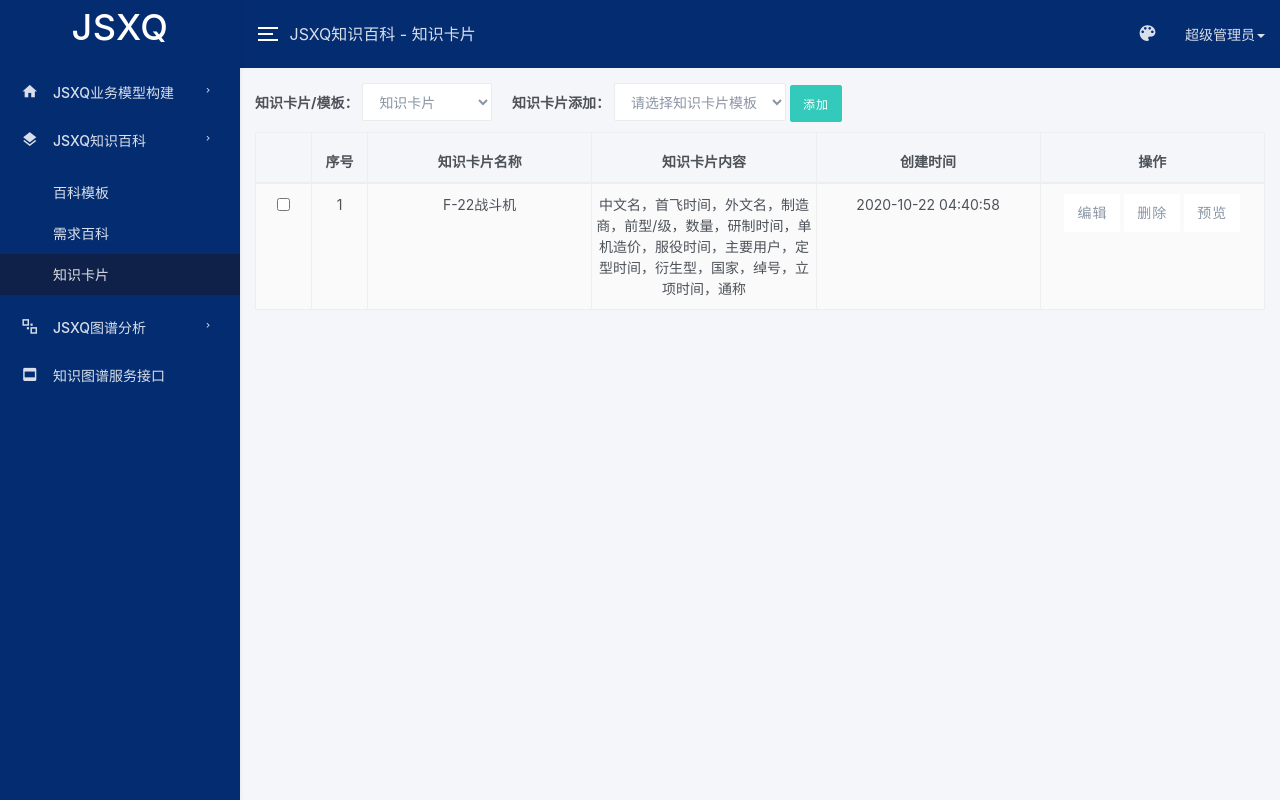
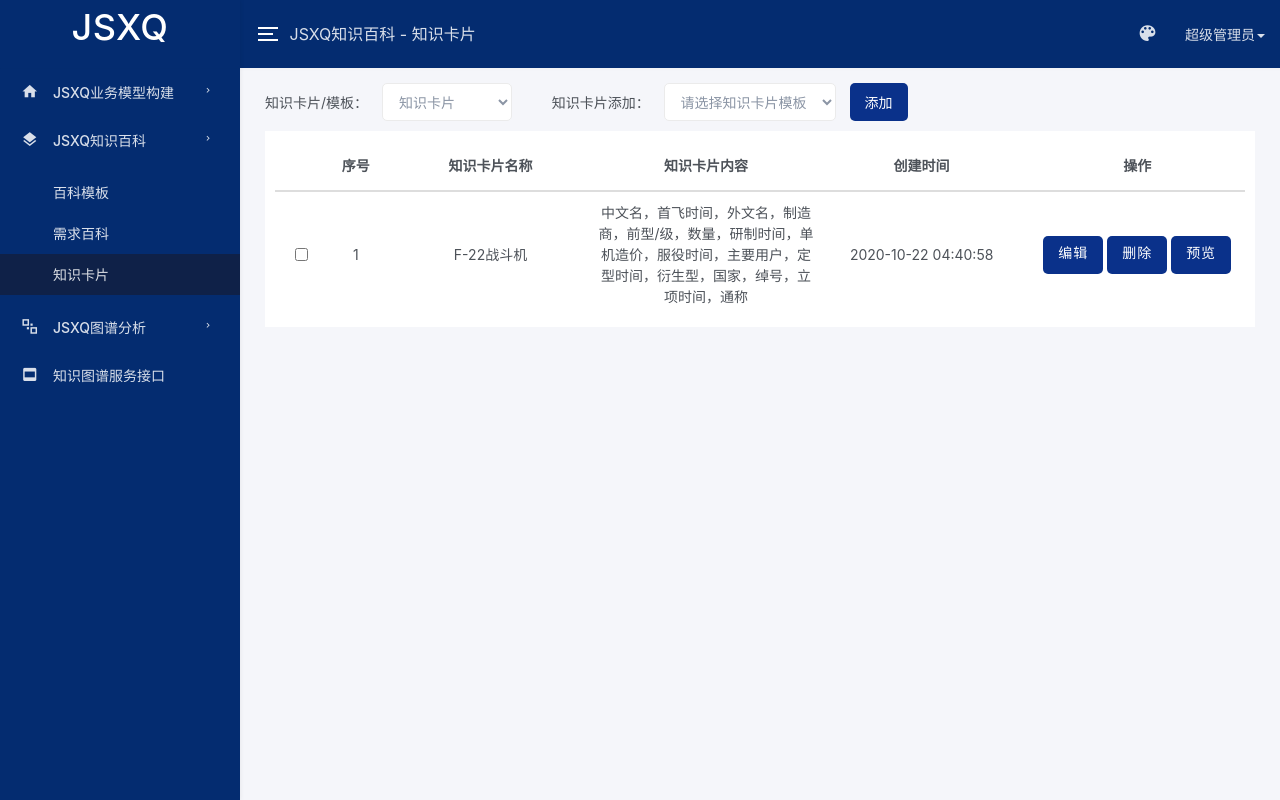
Before and after one commit to KnowledgeBuildingManagementTools/KG_manage, a Django app: page /knowledge_card in a window 1280 px wide. Run offline with Django 3.2, Linux system fonts and the light colour scheme; data comes from the database, SQL or seed files in the repository; some libraries are stand-ins or nearby versions.

Commit message:
完成知识卡片页面以及知识卡片预览页面

```diff
--- a/templates/card_template/card_template.html
+++ b/templates/card_template/card_template.html
@@ -33,7 +33,7 @@
 {#        <label for="">知识卡片模板添加：</label>#}
         <a class='btn btn-primary my-btn' href="{% url 'add_card_template' %}" style="text-align: center;">添加</a>
 
-        <p></p>
+{#        <p></p>#}
 
         <div class="form-group" style="margin: 10px 10px;padding: 10px; background-color: #ffffff">
             <!-- 页面信息展示 -->
--- a/templates/knowledge_card/knowledge_card.html
+++ b/templates/knowledge_card/knowledge_card.html
@@ -8,7 +8,7 @@
     <meta http-equiv="X-UA-Compatible" content="IE=edge">
     <meta name="viewport" content="width=device-width, initial-scale=1">
     <title>title</title>
-    <link href="{% static 'bootstrap-3.3.7-dist/css/bootstrap.min.css' %}" rel="stylesheet">
+{#    <link href="{% static 'bootstrap-3.3.7-dist/css/bootstrap.min.css' %}" rel="stylesheet">#}
 </head>
 
 <body>
@@ -21,28 +21,28 @@
 {% block content %}
     <div class='container-fluid'>
         <!-- 知识卡片/模板 选择 -->
-        <label for="">知识卡片/模板：</label>
-        <select name="card_template_choiced" id="card_template_choiced" class="form-control" onchange="card_template_choiced()" style="width: auto;display: inline;">
+        <span style="margin: 0 10px 0 10px">知识卡片/模板：</span>
+        <select name="card_template_choiced" id="card_template_choiced" class="form-control my-select" onchange="card_template_choiced()" style="width: auto;display: inline;margin-right: 10px">
             <option value="知识卡片模板">知识卡片模板</option>
             <option value="知识卡片">知识卡片</option>
         </select>
 
         <!-- 添加记录 -->
         &nbsp;&nbsp;&nbsp;
-        <label for="">知识卡片添加：</label>
-        <select name="template_choiced" id="template_choiced" class="form-control" style="width: auto;display: inline;">
-            <option value="">请选择知识卡片模板</option>
+        <span style="margin: 0 10px 0 10px">知识卡片添加：</span>
+        <select name="template_choiced" id="template_choiced" class="form-control my-select" style="width: auto;display: inline;margin-right: 10px">
+            <option value="" style="display: none">请选择知识卡片模板</option>
             {% for foo in template_obj %}
                 <option value="{{ foo.id }}">{{ foo.name }}</option>
             {% endfor %}
         </select>
-        <a class='btn btn-primary btn-sm' onclick="ct_choiced()" style="height: 37px;text-align: center;line-height: 30px;">添加</a>
+{#        <a class='btn btn-primary my-btn' onclick="ct_choiced()"  style="text-align: center;">添加</a>#}
+        <button class="my-btn" onclick="ct_choiced()">添加</button>
+{#        <p></p>#}
 
-        <p></p>
-
-        <div class="form-group">
+        <div class="form-group" style="margin: 10px 10px;padding: 10px; background-color: #ffffff">
             <!-- 页面信息展示 -->
-            <table class="table table-bordered table-hover table-striped my-table">
+            <table class="my-table" style="width: 100%">
                 <thead>
                 <tr>
                     <th style="width:5%;text-align: center;"></th>
@@ -62,9 +62,9 @@
                         <td>{{ single_data.content }}</td>
                         <td>{{ single_data.create_time|date:"Y-m-d H:i:s" }}</td>
                         <td>
-                            <a href="{% url 'edit_knowledge_card' single_data.id %}" class="btn">编辑</a>
-                            <a href="{% url 'delete_knowledge_card' single_data.id %}" class="btn">删除</a>
-                            <a href="{% url 'preview_knowledge_card' single_data.id %}" class="btn">预览</a>
+                            <a class="btn my-btn" href="{% url 'edit_knowledge_card' single_data.id %}" class="btn">编辑</a>
+                            <a class="btn my-btn" href="{% url 'delete_knowledge_card' single_data.id %}" class="btn">删除</a>
+                            <a class="btn my-btn" href="{% url 'preview_knowledge_card' single_data.id %}" class="btn">预览</a>
                         </td>
                     </tr>
                 {% endfor %}
```
Also changed, not shown: templates/knowledge_card/knowledge_card_preview.html (+11 -8 lines).
